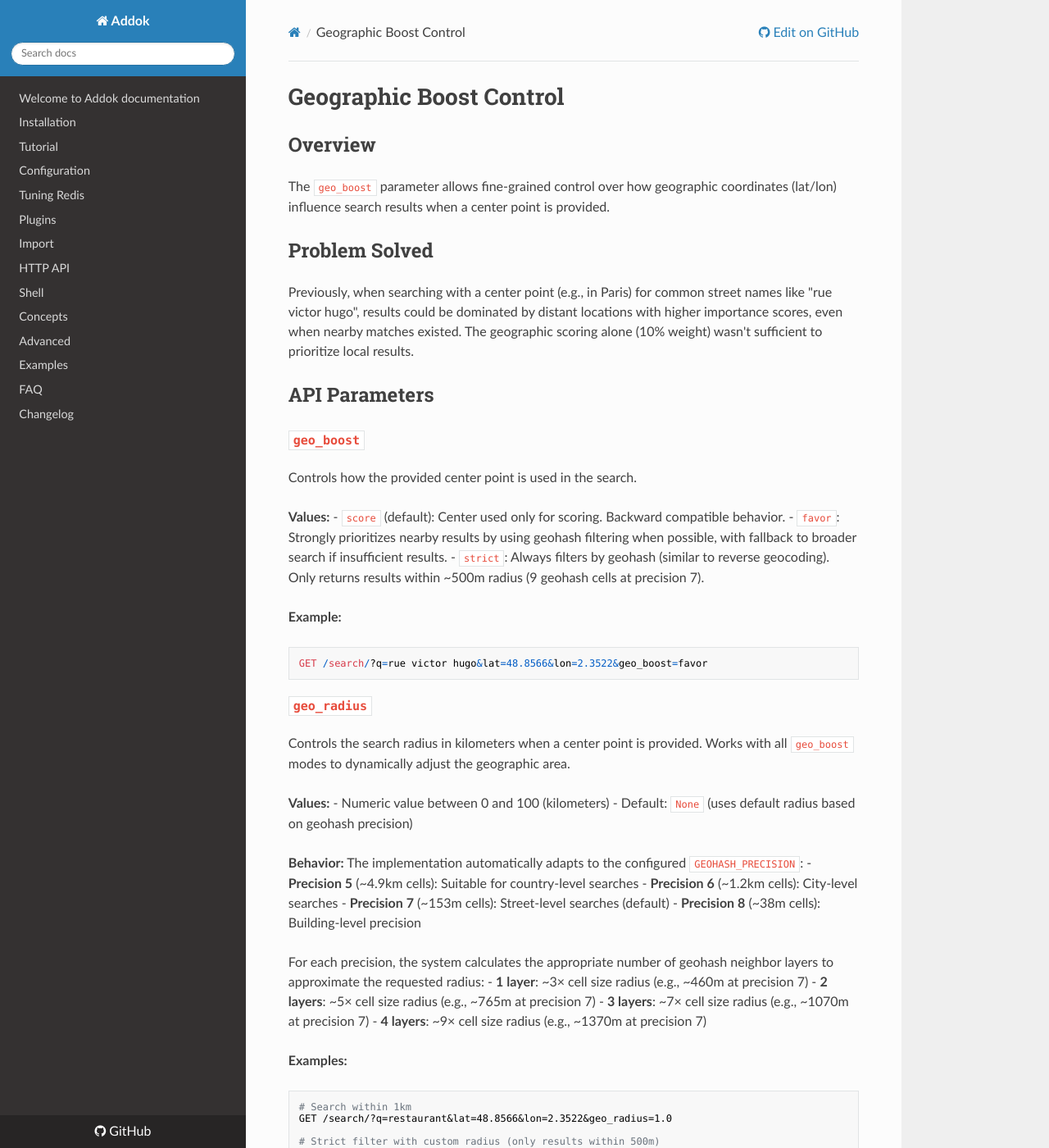
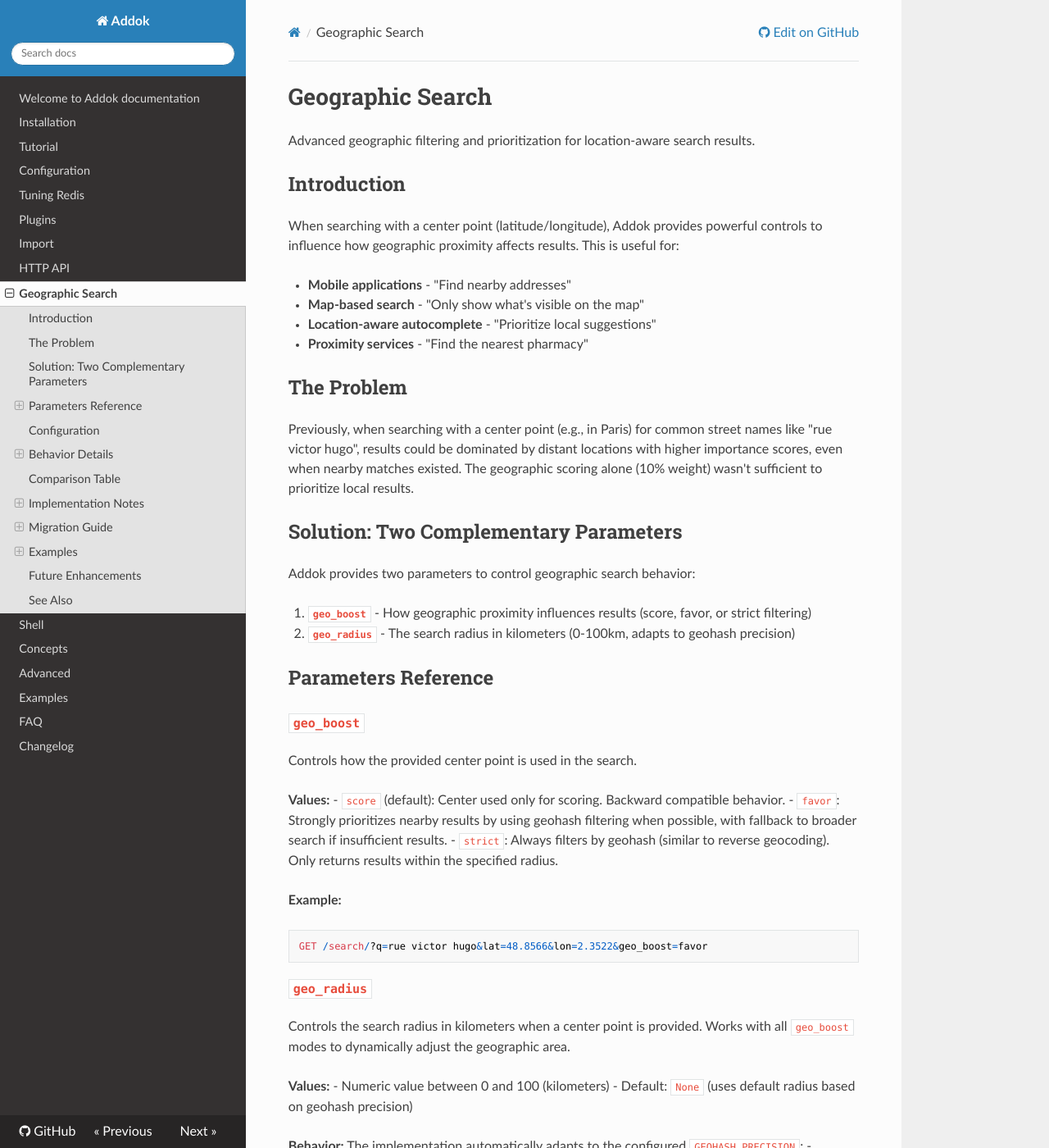
Before and after one commit to addok/addok, an MkDocs documentation site: the page built from docs/geographic_search.md, in a window 1280 px wide and 1400 px high. Shown: the whole window at 82% size. Built offline with MkDocs 1.6.1, drawn with Linux system fonts in a browser that asks for light colours; nearby versions of some CDN libraries.

Commit message:
docs: rename geo_boost.md to geographic_search.md and integrate into navigation
Make geographic search features more discoverable:

File rename:
- Rename docs/geo_boost.md → docs/geographic_search.md
  (consistent with page title 'Geographic Search')

Navigation improvements:
- Add to main navigation in mkdocs.yml after HTTP API
- Update page title to 'Geographic Search' with clearer introduction
- Add use case examples (mobile apps, map search, proximity services)

Documentation links:
- Link from homepage (index.md) to highlight feature
- Add 'Next Steps' section in tutorial.md
- Update all internal references (api.md, index.md, tutorial.md)

This improves discoverability of geo_boost and geo_radius parameters
for users building location-aware search applications.

````diff
--- a/docs/geo_boost.md
+++ b/docs/geographic_search.md
@@ -1,14 +1,28 @@
-# Geographic Boost Control
+# Geographic Search
 
-## Overview
+Advanced geographic filtering and prioritization for location-aware search results.
 
-The `geo_boost` parameter allows fine-grained control over how geographic coordinates (lat/lon) influence search results when a center point is provided.
+## Introduction
 
-## Problem Solved
+When searching with a center point (latitude/longitude), Addok provides powerful controls to influence how geographic proximity affects results. This is useful for:
+
+- **Mobile applications** - "Find nearby addresses"
+- **Map-based search** - "Only show what's visible on the map"
+- **Location-aware autocomplete** - "Prioritize local suggestions"
+- **Proximity services** - "Find the nearest pharmacy"
+
+## The Problem
 
 Previously, when searching with a center point (e.g., in Paris) for common street names like "rue victor hugo", results could be dominated by distant locations with higher importance scores, even when nearby matches existed. The geographic scoring alone (10% weight) wasn't sufficient to prioritize local results.
 
-## API Parameters
+## Solution: Two Complementary Parameters
+
+Addok provides two parameters to control geographic search behavior:
+
+1. **`geo_boost`** - How geographic proximity influences results (score, favor, or strict filtering)
+2. **`geo_radius`** - The search radius in kilometers (0-100km, adapts to geohash precision)
+
+## Parameters Reference
 
 ### `geo_boost`
 
@@ -17,7 +31,7 @@
 **Values:**
 - `score` (default): Center used only for scoring. Backward compatible behavior.
 - `favor`: Strongly prioritizes nearby results by using geohash filtering when possible, with fallback to broader search if insufficient results.
-- `strict`: Always filters by geohash (similar to reverse geocoding). Only returns results within ~500m radius (9 geohash cells at precision 7).
+- `strict`: Always filters by geohash (similar to reverse geocoding). Only returns results within the specified radius.
 
 **Example:**
 ```
--- a/mkdocs.yml
+++ b/mkdocs.yml
@@ -8,6 +8,7 @@
   - Plugins: plugins.md
   - Import: import.md
   - HTTP API: api.md
+  - Geographic Search: geographic_search.md
   - Shell: shell.md
   - Concepts: concepts.md
   - Advanced: advanced.md
````
Also changed, not shown: docs/api.md (+1 -1 lines), docs/index.md (+2 -1 lines), docs/tutorial.md (+9 -0 lines).
